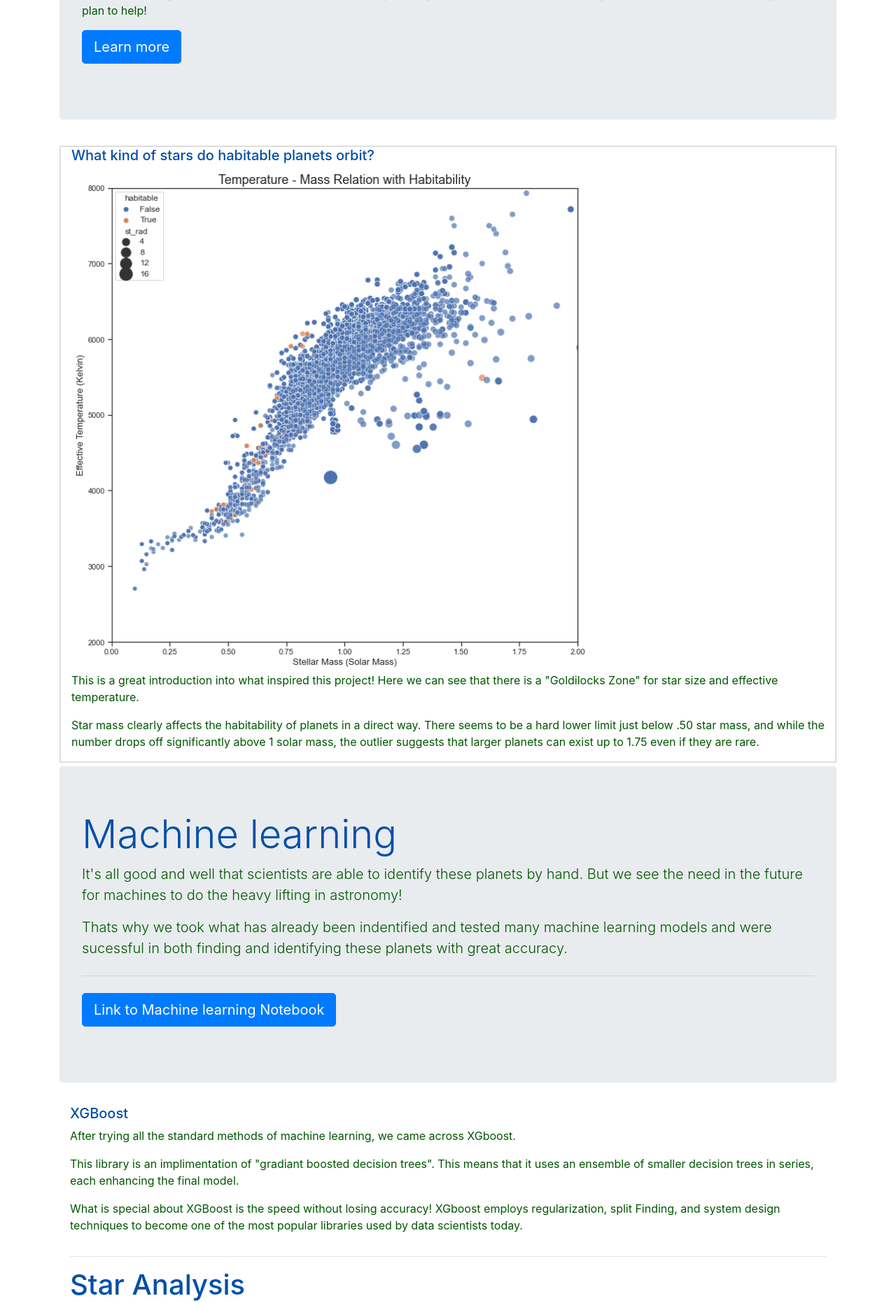
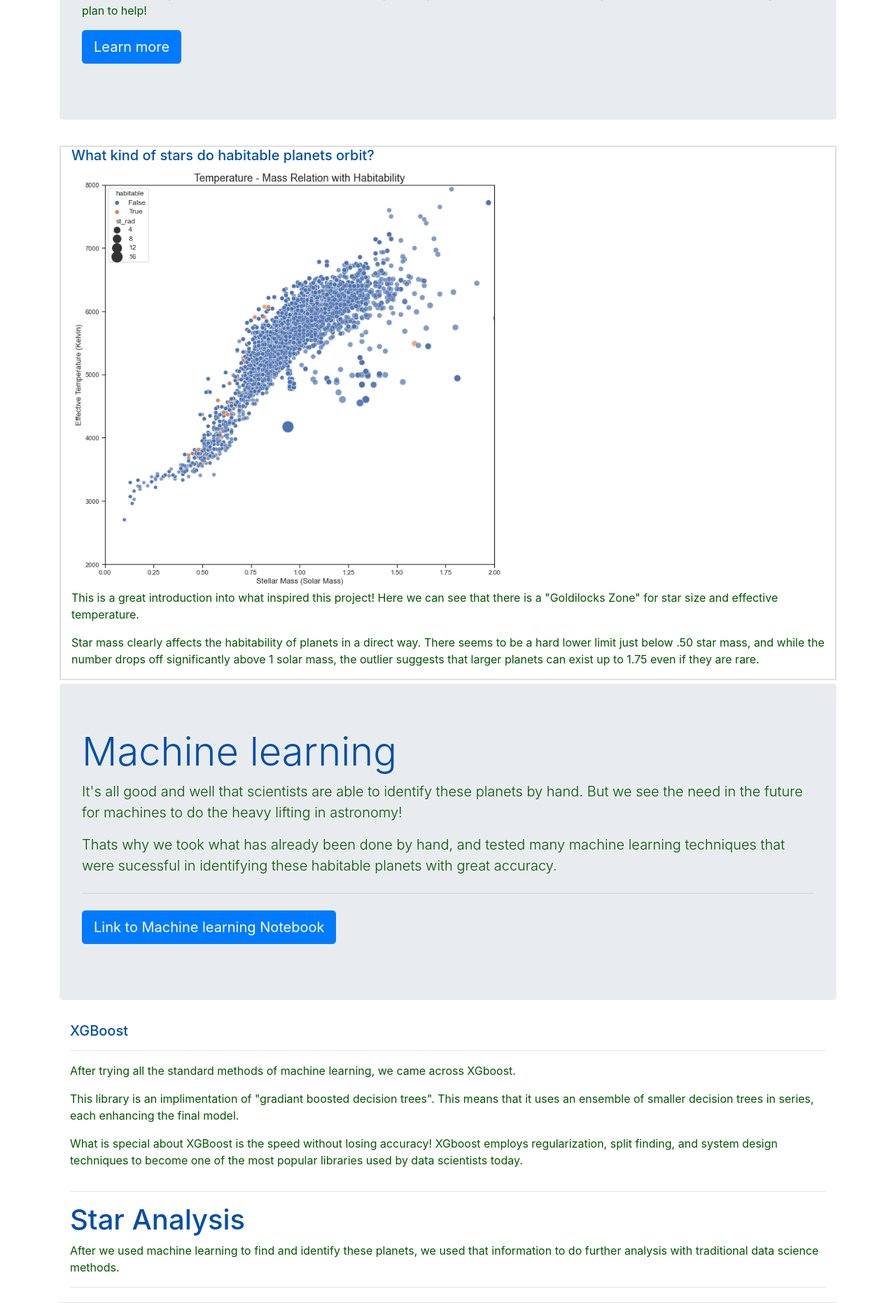
Before and after one commit to tmsteph/exoplanet-star-analysis, a Flask app: page / in a window 1280 px wide. Shown: the part 380-2242 px from the top of the page at 70% size. Run offline with Flask 2, Linux system fonts and the light colour scheme; some libraries are stand-ins or nearby versions.

Commit message:
fixing errors

```diff
--- a/web-app/static/style.css
+++ b/web-app/static/style.css
@@ -26,7 +26,7 @@ img {
 	max-height: 938px;
 }
 .col-md-12 img{
-	max-height: 718px;
+	max-height: 600px;
 	width: auto;
 }
 
--- a/web-app/templates/index.html
+++ b/web-app/templates/index.html
@@ -61,7 +61,7 @@
   <div class="jumbotron">
     <h1 class="display-4">Machine learning </h1>
     <p class="lead">It's all good and well that scientists are able to identify these planets by hand. But we see the need in the future for machines to do the heavy lifting in astronomy!</p>
-    <p class="lead"> Thats why we took what has already been indentified and tested many machine learning models and were sucessful in both finding and identifying these planets with great accuracy.</p>
+    <p class="lead"> Thats why we took what has already been done by hand, and tested many machine learning techniques that were sucessful in identifying these habitable planets with great accuracy.</p>
     <hr class="my-4">
     <p class="lead">
       <a class="btn btn-primary btn-lg" target="_blank" href="https://github.com/tmsteph/exoplanet-star-analysis/blob/main/exoplanets-analysis.ipynb" role="button">Link to Machine learning Notebook</a>
@@ -72,9 +72,10 @@
 <div class="row">
   <div class="col-lg-12">
         <h5 >XGBoost</h5>
+        <hr>
         <p> After trying all the standard methods of machine learning, we came across XGboost. </p>
         <p>This library is an implimentation of "gradiant boosted decision trees". This means that it uses an ensemble of smaller decision trees in series, each enhancing the final model. </p>
-        <p>What is special about XGBoost is the speed without losing accuracy! XGboost employs regularization, split Finding, and system design techniques to become one of the most popular libraries used by data scientists today.</p>
+        <p>What is special about XGBoost is the speed without losing accuracy! XGboost employs regularization, split finding, and system design techniques to become one of the most popular libraries used by data scientists today.</p>
   </div>
 </div>
 
@@ -94,7 +95,7 @@
 
         <h5>Planets in System per Distance from Earth</h5>
         <img src="/static/img/planets_per_system_distance.png">
-        <p>Star systems tend to have more planets the further away they are! There are close systems with many planets. but they are more rare.</p>
+        <p>Star systems tend to have more planets the further away they are! There are close systems with many planets, but they are more rare.</p>
 
   </div>
 
@@ -111,9 +112,9 @@
   <div class = row>
   <div class="col-md-12">
 
-        <h5>How does Temperature and Mass relate to Specral Class?</h5>
+        <h5>How does Temperature and Mass relate to Spectral Class?</h5>
         <img src="/static/img/temp_mass_spectral_class.png">
-        <p>Our sun is a G-class star. This analysis shows See which stars are sun-like </p>
+        <p>Our sun is a G-class star. This analysis shows which which stars are sun-like the color they radiate</p>
 
 
   </div>
@@ -123,7 +124,7 @@
 <div class="row">
     <div class="col-md-6 zoom2">
 
-        <h5>How does the number of Celestial Bodies Influence Habitability?</h5>
+        <h5>How does the number of Celestial Bodies influence Habitability?</h5>
         <img src="/static/img/habitable_related_to_number_of_bodies.png">
         <p>Steady increase of habitable planets till you get to 2 stars. Binary star system is apex of habitable planets. Habitable systems also tend to have more planets, while more than 3 stars leads to uninhabitable conditions. </p>
 
@@ -140,7 +141,7 @@
   <div class="col-md-12">
         <h5>How does planet count and star mass relate? </h5>
         <img src="/static/img/habitability_related_to_stellar_mass.png">
-        <p>Slightly smaller stars than the sun tend to be more habitable and more planets leads to more life.  </p>
+        <p>Slightly smaller stars than the sun tend to be more habitable, and more planets leads to more life.  </p>
   </div>
 </div>
 
@@ -150,8 +151,8 @@
 
         <h1>Conclusion </h1>
         <p>The universe is a infinate plane of exploration. As we search the stars it will be valuable to know where we should concentrate our efforts. Smaller binary systems with multiple planets are the best candidates as we conduct our search.  </p>
-        <p>We have proven through this project that Machine learning can and should be used to assist our efforts in analyzing this huge amount of data</p>
-        <p>XGboost is a hugely usefull library in this field and is currently our best tool using machine learning to analyze the celestial bodies that surround us.</p>
+        <p>We have proven through this project that Machine learning can and should be used to assist our efforts in analyzing this huge amount of data.</p>
+        <p>XGboost is a hugely usefull library in this field, and is currently our best tool using machine learning to analyze the celestial bodies that surround us.</p>
   </div>
 </div>
 </div>
```
